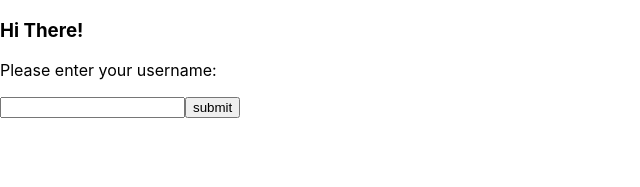
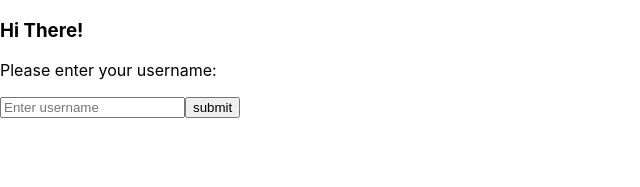
Before and after one commit to LukeArenas/Barter, a React (Create React App) app in the folder client/: page / in a window 1280 px wide. Shown: the top 187 px of the page, without its empty margins (0-640 px from the left). Built offline with nearby package versions, Linux system fonts and the light colour scheme.

Commit message:
added welcome page

```diff
--- a/client/src/App.js
+++ b/client/src/App.js
@@ -6,13 +6,26 @@ export default class App extends Component {
   constructor() {
     super()
     this.state = {
-      username: ''
+      username: '',
+      recentlyViewed: [],
+      selectedListing: '',
+      addedToCart: []
     }
   }
+
+  //METHODS
+
+  handleUsername = (event) => {
+    this.setState({ username: event.target.value })
+  }
   render() {
+    console.log(this.state)
     return (
       <div>
-        <Welcome />
+        <Welcome
+          // username={this.state.username}
+          handleUsername={this.handleUsername}
+        />
       </div>
     )
   }
--- a/client/src/pages/Welcome.js
+++ b/client/src/pages/Welcome.js
@@ -8,9 +8,10 @@ export default class App extends Component {
         <div>
           <h3>Hi There!</h3>
           <p>Please enter your username:</p>
-          <form onSubmit={this.props.setUsername}>
+          <form>
             <input
               type="text"
+              placeholder="Enter username"
               value={this.props.username}
               onChange={this.props.handleUsername}
             />
```
